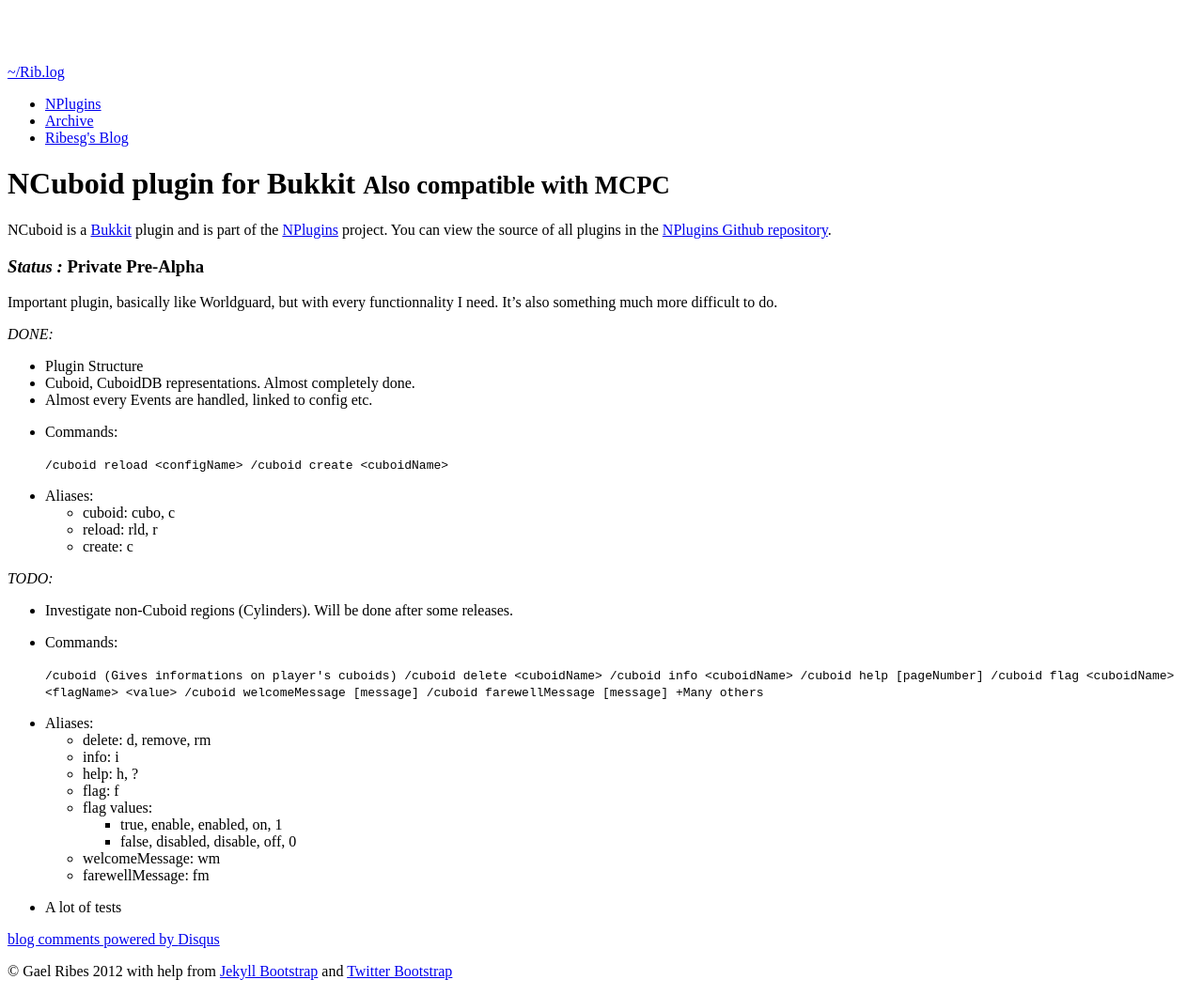
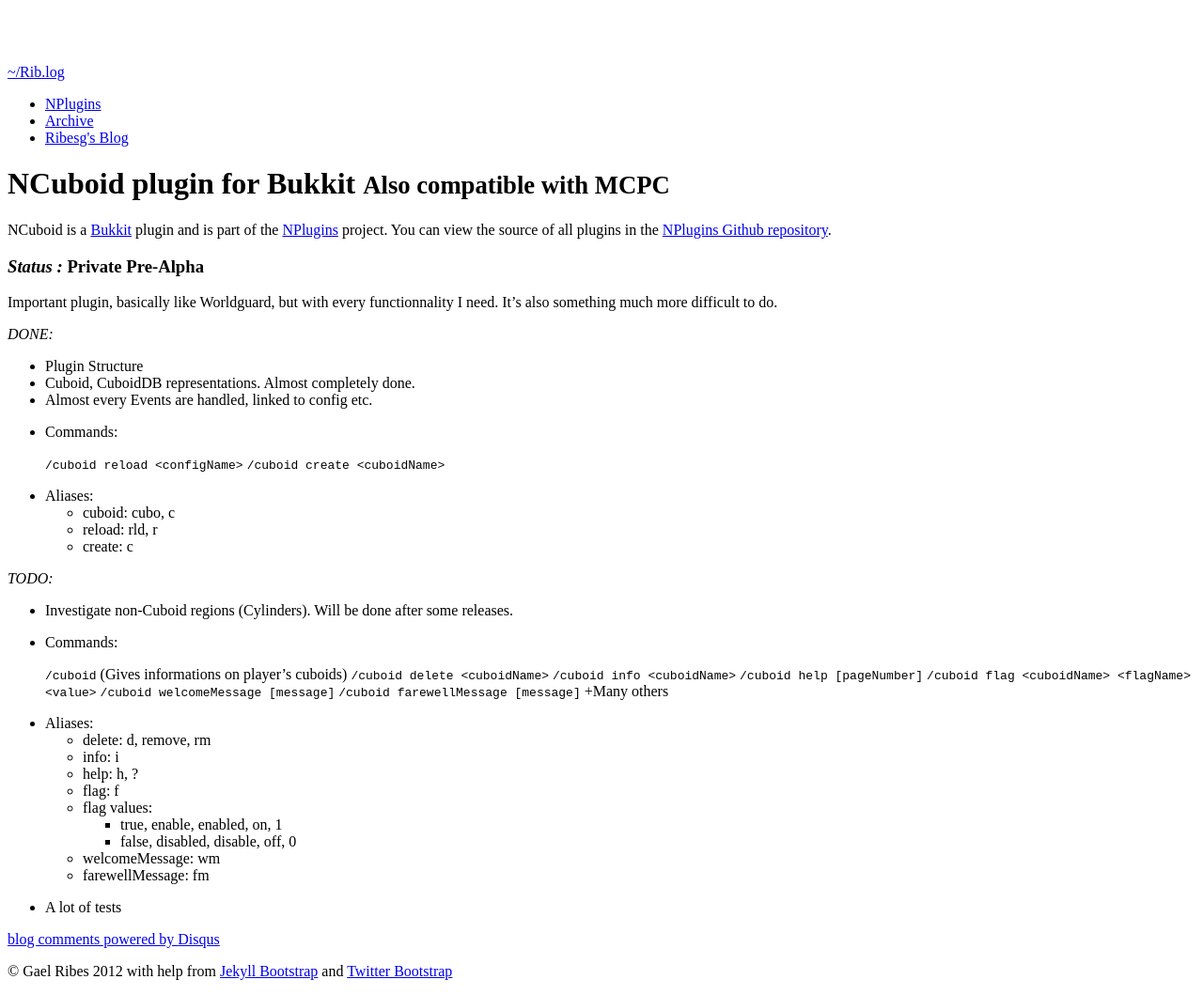
Before and after one commit to CeramicTitan/ribesg.github.com, a Jekyll site: the page built from bukkit/NCuboid.md, in a window 1280 px wide. Shown: the whole page at 94% size. Built offline with Jekyll 4.4.1, drawn with Linux system fonts in a browser that asks for light colours; nearby versions of some CDN libraries; comment, search, counter and statistics services are not loaded.

```diff
--- a/bukkit/NCuboid.md
+++ b/bukkit/NCuboid.md
@@ -20,8 +20,8 @@ _DONE:_
 * Almost every Events are handled, linked to config etc.
 * Commands:
 
-   `/cuboid reload <configName>
-    /cuboid create <cuboidName>`
+    `/cuboid reload <configName>`
+    `/cuboid create <cuboidName>`
 
 * Aliases:
   + cuboid: cubo, c
@@ -32,14 +32,14 @@ _TODO:_
 * Investigate non-Cuboid regions (Cylinders). Will be done after some releases.
 * Commands:
 
-   `/cuboid (Gives informations on player's cuboids)
-    /cuboid delete <cuboidName>
-    /cuboid info <cuboidName>
-    /cuboid help [pageNumber]
-    /cuboid flag <cuboidName> <flagName> <value>
-    /cuboid welcomeMessage [message]
-    /cuboid farewellMessage [message]
-    +Many others`
+    `/cuboid` (Gives informations on player's cuboids)
+    `/cuboid delete <cuboidName>`
+    `/cuboid info <cuboidName>`
+    `/cuboid help [pageNumber]`
+    `/cuboid flag <cuboidName> <flagName> <value>`
+    `/cuboid welcomeMessage [message]`
+    `/cuboid farewellMessage [message]`
+    +Many others
 
 * Aliases:
   + delete: d, remove, rm
```
